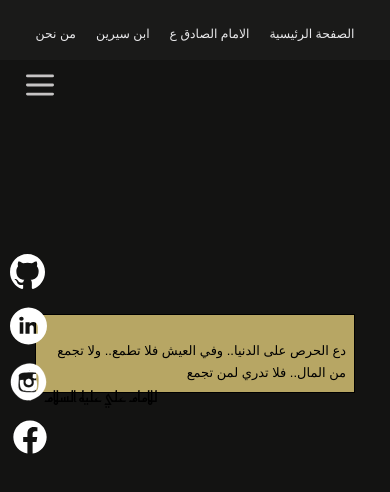
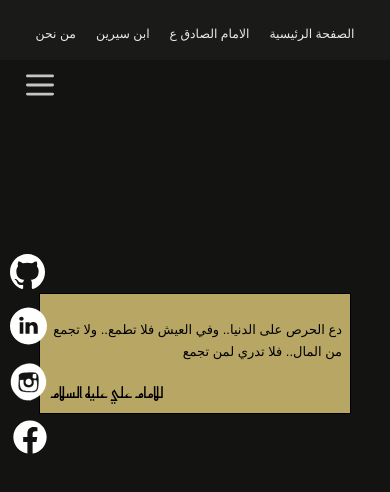
Before and after one commit to elmosuy/firstproject, a Next.js app: page / in a window 390 px wide. Shown: the top 492 px of the page. Built offline with nearby package versions, Linux system fonts and the light colour scheme; a web font is replaced by a local one.

Commit message:
Add files via upload

```diff
--- a/styles/globals.css
+++ b/styles/globals.css
@@ -152,13 +152,20 @@ a {
 
   }
   .texts .text{
-    width: 320px;
+    width: 80%;
     padding: 8px;
     padding-top: 25px;
     font-size: small;
+    padding-bottom: 50px;
   }
   .show-letters{
     right: 1;
+  }
+  .text p:nth-child(2){
+
+    font-size: 8px;
+
+
   }
 }
 .letters h2{
@@ -338,6 +345,8 @@ body{
   position: absolute;
   font-size: 15px;
   font-family: 'Reem Kufi', sans-serif;
+  bottom: 7px;
+  left: 10px;
 
 }
 
```
